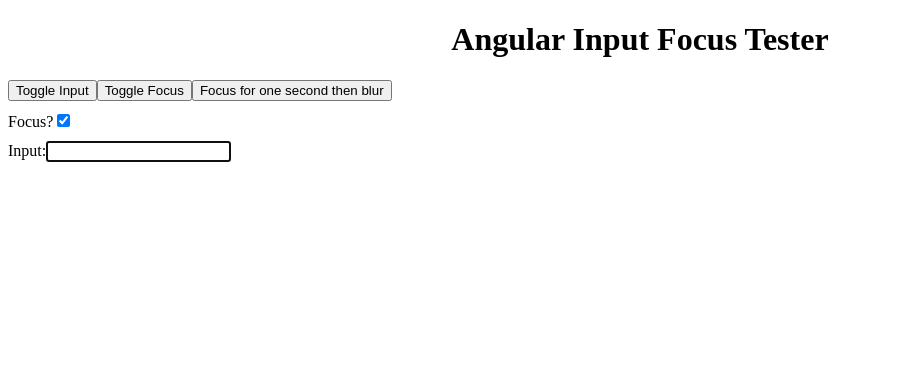
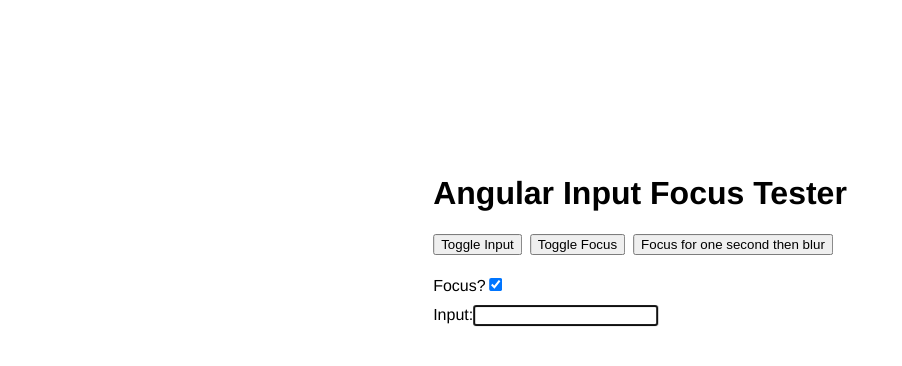
Before and after one commit to DeanPDX/angular-input-focus, an Angular app: page / in a window 1280 px wide. Shown: the top 366 px of the page, without its empty margins (0-902 px from the left). Built offline with nearby package versions, Linux system fonts and the light colour scheme.

Commit message:
Beautify tester just a little bit

```diff
--- a/src/app/app.component.html
+++ b/src/app/app.component.html
@@ -1,6 +1,5 @@
-<div style="text-align:center">
+<div class="content">
   <h1>{{ title }}</h1>
-</div>
   <button (click)="showInput = !showInput">Toggle Input</button>
   <button (click)="focus = !focus">Toggle Focus</button>
   <button (click)="delayToggleFocus()">Focus for one second then blur</button>
@@ -10,3 +9,4 @@
   <div *ngIf="showInput" class="input-container">
     <label>Input:</label> <input [libFocus]="focus" [setFocus]="focusEvent">
   </div>
+</div>
--- a/src/app/app.component.scss
+++ b/src/app/app.component.scss
@@ -1,3 +1,21 @@
+h1 {
+    text-align: center;
+}
+
+.content {
+    margin: 0;
+    position: absolute;
+    top: 30%;
+    left: 50%;
+    margin-right: -50%;
+    transform: translate(-50%, -50%)
+}
+
+button {
+    margin-right: 8px;
+    margin-bottom:10px;
+}
+
 .input-container {
     padding-top: 10px;
 }
--- a/src/styles.scss
+++ b/src/styles.scss
@@ -1 +1,4 @@
 /* You can add global styles to this file, and also import other style files */
+body {
+    font-family: Helvetica, sans-serif;
+}
```
Lines whose indentation alone changed are shown as unchanged.
